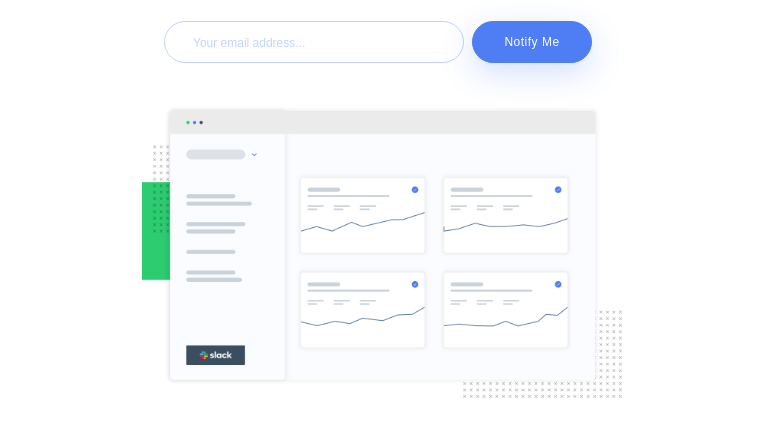
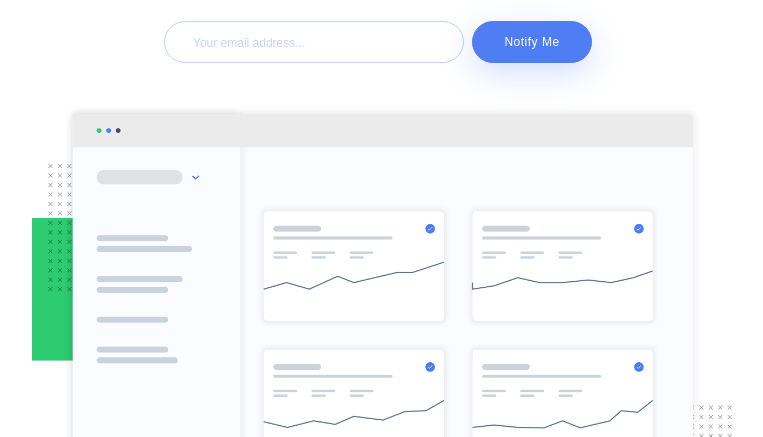
Before and after one commit to aaronpaulgz/fm-ping, a plain HTML site: page index.html in a window 1280 px wide. Shown: the part 194-631 px from the top of the page, without its empty margins (258-1021 px from the left). Drawn offline with nearby package versions, Linux system fonts and the light colour scheme.

Commit message:
Accesibility issue solved

```diff
--- a/index.html
+++ b/index.html
@@ -31,6 +31,7 @@
         <form onsubmit="event.preventDefault()" class="form--container">
           <div>
             <input
+              aria-label="Your email"
               id="input"
               placeholder="Your email address..."
               type="email"
--- a/styles.css
+++ b/styles.css
@@ -179,7 +179,7 @@ body {
   }
   .hero--container img {
     width: 100%;
-    max-width: 480px;
+    max-width: 700px;
   }
 
   .warn--container {
```
